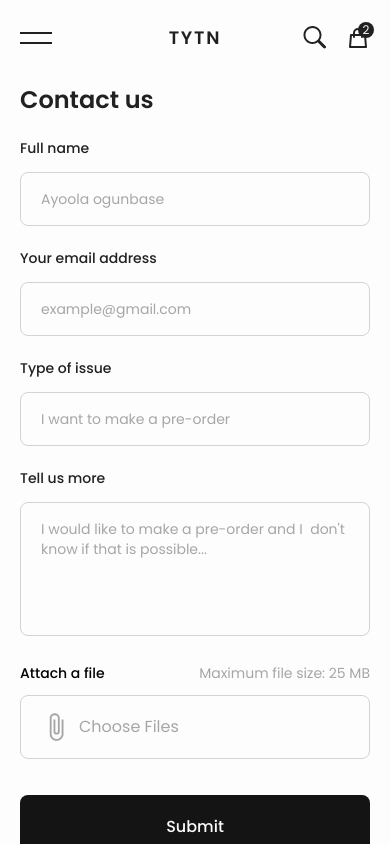
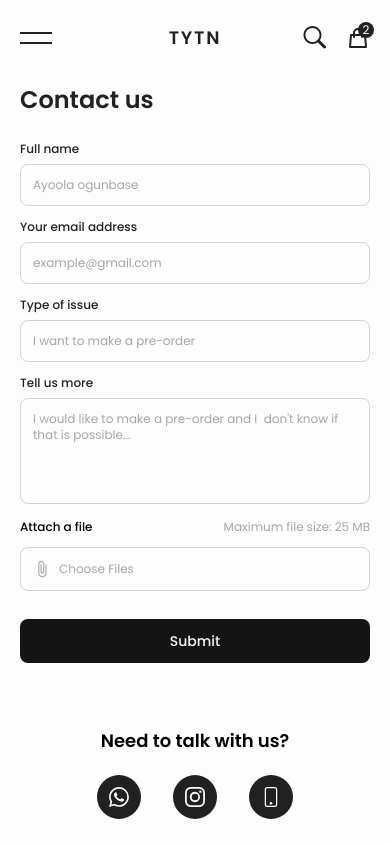
Before and after one commit to tomiwa-code/tytn_wears, a React (Vite) app: page /contact in a window 390 px wide. Shown: the top 844 px of the page. Built offline with nearby package versions, Linux system fonts and the light colour scheme.

Commit message:
made changes to the ui

```diff
--- a/src/components/Footer.jsx
+++ b/src/components/Footer.jsx
@@ -5,7 +5,7 @@ import { fadeIn } from "../variant";
 
 const Footer = () => {
   return (
-    <div className="mt-10 md:mt-24 mx-10 pb-16">
+    <div className="mt-16 md:mt-24 mx-10 pb-16">
       <motion.div
         variants={fadeIn("up")}
         initial="initial"
--- a/src/components/TitleLayout.jsx
+++ b/src/components/TitleLayout.jsx
@@ -7,14 +7,14 @@ const TitleLayout = ({ title, subTitle }) => {
       <motion.h2
         variants={fadeIn("up")}
         custom={0.2}
-        className="font-dancing font-bold text-2xl md:text-3xl text-dark-500 text-center w-full"
+        className="font-dancing font-bold text-lg md:text-3xl text-dark-500 text-center w-full"
       >
         {title}
       </motion.h2>
       <motion.p
         variants={fadeIn("down")}
         custom={0.9}
-        className="text-dark-200 text-center text-sm md:text-base"
+        className="text-dark-200 text-center text-xs md:text-base"
       >
         {subTitle}
       </motion.p>
--- a/src/pages/Contact/Contact.jsx
+++ b/src/pages/Contact/Contact.jsx
@@ -59,71 +59,71 @@ const Contact = () => {
             initial="initial"
             whileInView="animate"
             viewport={{ once: true }}
-            className="space-y-5"
+            className="space-y-2 md:space-y-5"
           >
-            <div className="md:flex items-center gap-8 space-y-5 md:space-y-0">
-              <div className="space-y-3 flex-1">
-                <span className="text-sm font-medium text-dark-500">
+            <div className="md:flex items-center gap-8 space-y-2 md:space-y-0">
+              <div className="space-y-1 md:space-y-3 flex-1">
+                <span className="text-xs md:text-sm font-medium text-dark-500">
                   Full name
                 </span>
                 <input
                   type="text"
                   placeholder="Ayoola ogunbase"
-                  className="w-full placeholder:text-dark-200 text-sm md:text-base focus:outline-none bg-[transparent] rounded-lg border border-dark-100 py-4 px-5"
+                  className="w-full placeholder:text-dark-200 text-xs md:text-base focus:outline-none bg-[transparent] rounded-lg border border-dark-100 p-3 md:py-4 md:px-5"
                 />
               </div>
-              <div className="space-y-3 flex-1">
-                <span className="text-sm font-medium text-dark-500">
+              <div className="space-y-1 md:space-y-3 flex-1">
+                <span className="text-xs md:text-sm font-medium text-dark-500">
                   Your email address
                 </span>
                 <input
                   type="text"
                   placeholder="example@gmail.com"
-                  className="w-full placeholder:text-dark-200 text-sm md:text-base focus:outline-none bg-[transparent] rounded-lg border border-dark-100 py-4 px-5"
+                  className="w-full placeholder:text-dark-200 text-xs md:text-base focus:outline-none bg-[transparent] rounded-lg border border-dark-100 p-3 md:py-4 md:px-5"
                 />
               </div>
             </div>
-            <div className="space-y-3">
-              <span className="text-sm font-medium text-dark-500">
+            <div className="space-y-1 md:space-y-3">
+              <span className="text-xs md:text-sm font-medium text-dark-500">
                 Type of issue
               </span>
               <input
                 type="text"
                 placeholder="I want to make a pre-order"
-                className="w-full placeholder:text-dark-200 text-sm md:text-base focus:outline-none bg-[transparent] rounded-lg border border-dark-100 py-4 px-5"
+                className="w-full placeholder:text-dark-200 text-xs md:text-base focus:outline-none bg-[transparent] rounded-lg border border-dark-100 p-3 md:py-4 md:px-5"
               />
             </div>
-            <div className="space-y-3">
-              <span className="text-sm font-medium text-dark-500">
+            <div className="space-y-1 md:space-y-3">
+              <span className="text-xs md:text-sm font-medium text-dark-500">
                 Tell us more
               </span>
               <textarea
                 cols="30"
                 rows="5"
                 placeholder="I would like to make a pre-order and I  don't know if that is possible..."
-                className="w-full placeholder:text-dark-200 text-sm md:text-base resize-none focus:outline-none bg-[transparent] rounded-lg border border-dark-100 py-4 px-5"
+                className="w-full placeholder:text-dark-200 text-xs md:text-base resize-none focus:outline-none bg-[transparent] rounded-lg border border-dark-100 p-3 md:py-4 md:px-5"
               ></textarea>
             </div>
             <div className="space-y-3">
               <div className="flex justify-between items-center">
-                <span className="text-sm font-medium">Attach a file</span>
-                <p className="text-dark-200 text-sm">
+                <span className="text-xs md:text-sm font-medium">Attach a file</span>
+                <p className="text-dark-200 text-xs md:text-sm">
                   Maximum file size: 25 MB
                 </p>
               </div>
-              <div className="border border-dark-100 w-full rounded-lg py-4 px-5 relative">
+              <div className="border border-dark-100 w-full rounded-lg p-3 md:py-4 md:px-5 relative">
                 <label
                   htmlFor="attachment-file-input"
                   className="flex items-center space-x-2 cursor-pointer"
                 >
-                  <MdAttachFile className="text-3xl text-dark-200" />
+                  <MdAttachFile className="text-lg md:text-3xl text-dark-200" />
                   {fileInfo.name !== "" && fileInfo.size !== "" ? (
                     <span className="text-sm">
                       {fileInfo.name}{" "}
-                      <span className="text-dark-200">({fileInfo.size}MB)</span>
+                      <span className="text-dark-200 text-xs md:text-base">({fileInfo.size}MB)</span>
                     </span>
                   ) : (
-                    <span className=" text-dark-200">Choose Files</span>
+                    <span className=" text-dark-200 text-xs md:text-base">Choose Files</span>
                   )}
                 </label>
                 <input
@@ -136,7 +136,7 @@ const Contact = () => {
                 />
                 {fileInfo.name !== "" && fileInfo.size !== "" && (
                   <MdOutlineClose
-                    className="text-dark-200 text-sm md:text-2xl cursor-pointer absolute right-5 top-[50%] -translate-y-[50%]"
+                    className="text-dark-200 text-lg md:text-2xl cursor-pointer absolute right-5 top-[50%] -translate-y-[50%]"
                     onClick={() => {
                       fileRef.current.value = "";
                       setFileInfo({
@@ -147,8 +147,8 @@ const Contact = () => {
                   />
                 )}
               </div>
-              <div className="pt-6">
-                <button className="px-8 font-medium w-full py-5 bg-dark-700 text-light-500 rounded-lg">
+              <div className="pt-4 md:pt-6">
+                <button className="px-8 font-medium w-full text-sm md:text-base py-3 md:py-5 bg-dark-700 text-light-500 rounded-lg">
                   Submit
                 </button>
               </div>
@@ -164,23 +164,23 @@ const Contact = () => {
         viewport={{ once: true }}
         className="mt-6 md:mt-12 lg:mt-24 py-10"
       >
-        <h2 className="text-center font-semibold text-xl md:text-2xl">
+        <h2 className="text-center font-semibold text-lg md:text-2xl">
           Need to talk with us?
         </h2>
         <div className="mt-5 md:mt-10 flex justify-center space-x-8 items center">
           <div className="bg-dark-500 text-light-500 hover:bg-light-500 hover:text-dark-500 duration-150 p-3 rounded-full">
             <a href="www.whatsapp.com">
-              <BsWhatsapp className="text-2xl md:text-3xl" />
+              <BsWhatsapp className="text-xl md:text-3xl" />
             </a>
           </div>
           <div className="bg-dark-500 text-light-500 hover:bg-light-500 hover:text-dark-500 duration-150 p-3 rounded-full">
             <a href="www.instagram.com">
-              <BsInstagram className="text-2xl md:text-3xl" />
+              <BsInstagram className="text-xl md:text-3xl" />
             </a>
           </div>
           <div className="bg-dark-500 text-light-500 hover:bg-light-500 hover:text-dark-500 duration-150 p-3 rounded-full">
             <a href="www.instagram.com">
-              <BsPhone className="text-2xl md:text-3xl" />
+              <BsPhone className="text-xl md:text-3xl" />
             </a>
           </div>
         </div>
--- a/src/pages/Home/Home.jsx
+++ b/src/pages/Home/Home.jsx
@@ -302,7 +302,7 @@ const Home = () => {
           <motion.h2
             variants={fadeIn("up")}
             custom={0.2}
-            className="text-xl md:text-3xl text-dark-500 text-center font-semibold "
+            className="text-base md:text-3xl text-dark-500 text-center font-semibold "
           >
             Be the
             <span className="text-light-500 px-2 py-1 bg-dark-500 uppercase tracking-wide">
@@ -313,7 +313,7 @@ const Home = () => {
           <motion.p
             variants={fadeIn("down")}
             custom={0.9}
-            className="text-dark-400 text-center text-sm md:text-base"
+            className="text-dark-400 text-center text-xs md:text-base"
           >
             Whenever a new product is in stock
           </motion.p>
@@ -325,10 +325,10 @@ const Home = () => {
         >
           <input
             type="text"
-            className="w-full md:w-[500px] bg-transparent border md:border-2 px-6 placeholder:text-dark-200 py-4 rounded-lg border-dark-200 block focus:outline-none text-sm md:text-base"
+            className="w-[85%] md:w-[500px] bg-transparent border md:border-2 px-6 placeholder:text-dark-200 py-3 md:py-4 rounded-lg border-dark-200 block focus:outline-none text-sm md:text-base"
             placeholder="example@gmail.com"
           />
-          <button className="w-full md:w-[500px] py-4 md:py-5 rounded-lg bg-dark-500 text-light-500 text-lg">
+          <button className="w-[85%] md:w-[500px] py-3 md:py-5 rounded-lg bg-dark-500 text-light-500 text-sm md:text-lg">
             Subscribe
           </button>
         </motion.div>
```
Also changed, not shown: 1 other file (tests, documents, lock files or other folders).
